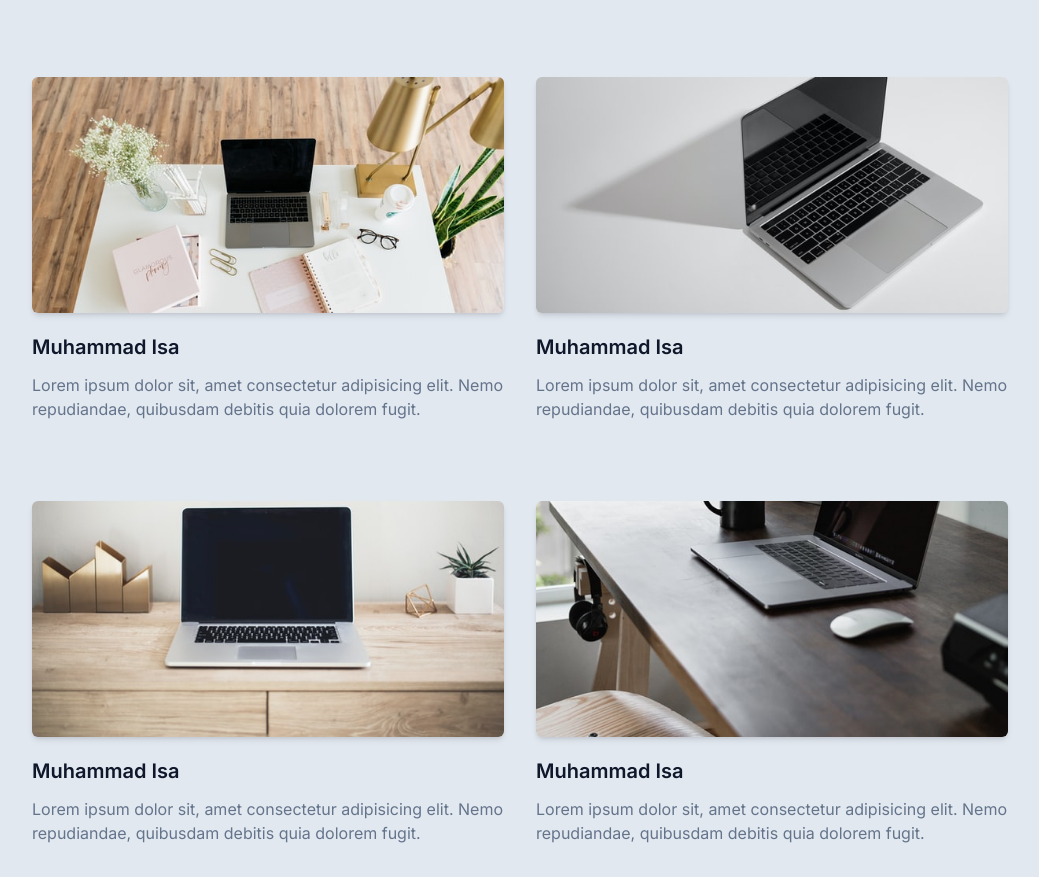
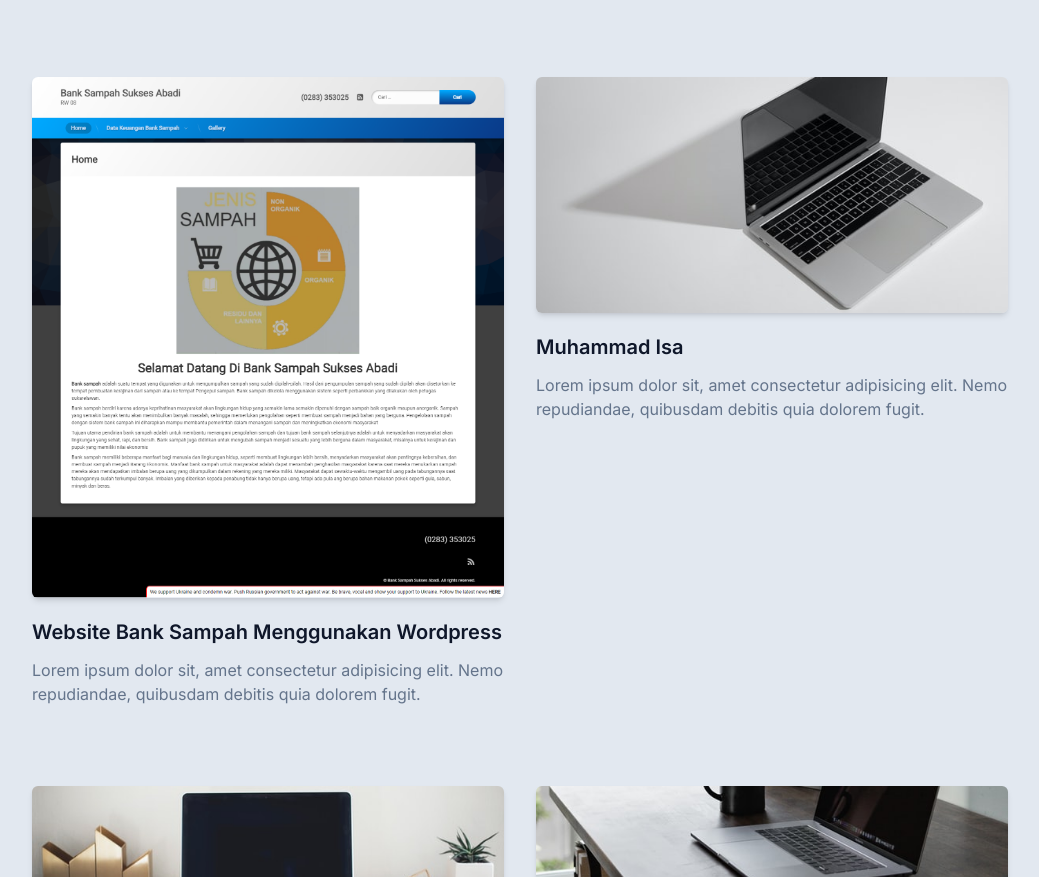
Before and after one commit to muhammadisa07/my-portfolio, a website: page index.html in a window 1280 px wide. Shown: the part 1571-2448 px from the top of the page, without its empty margins (120-1159 px from the left). Drawn offline with Linux system fonts and the light colour scheme.

Commit message:
update -portfolio

```diff
--- a/index.html
+++ b/index.html
@@ -155,9 +155,9 @@
   <div class="w-full px-4 flex flex-wrap justify-center xl:w-10/12 xl:mx-auto">
     <div class="mb-12 p-4 md:w-1/2">
       <div class="rounded-md shadow-md overflow-hidden">
-        <img src="dist/img/portfolio/1.jpeg" alt="portfolio1" width="w-full">
+        <img src="dist/img/portfolio/1.png" alt="portfolio1" width="w-full">
       </div>
-      <h3 class="text-dark font-semibold text-xl mt-5 mb-3 dark:text-white">Muhammad Isa </h3>
+      <h3 class="text-dark font-semibold text-xl mt-5 mb-3 dark:text-white">Website Bank Sampah Menggunakan Wordpress </h3>
       <p class="font-medium text-base text-secondary dark:text-darksecondary">Lorem ipsum dolor sit, amet consectetur adipisicing elit. Nemo repudiandae, quibusdam debitis quia dolorem fugit.</p>
     </div>
     <div class="mb-12 p-4 md:w-1/2">
```
Also changed, not shown: dist/img/portfolio/1.jpeg (deleted), dist/img/portfolio/1.png (added).
